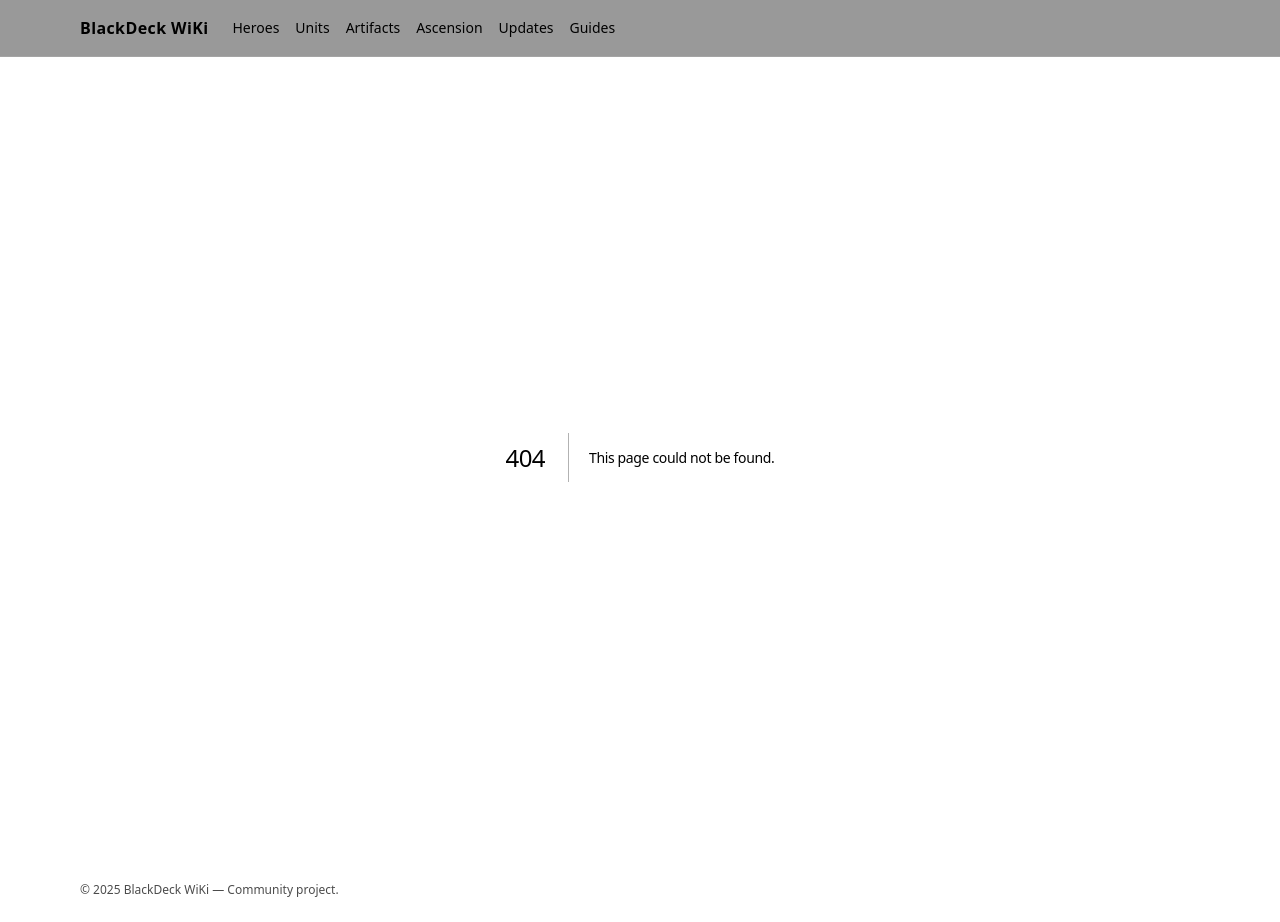
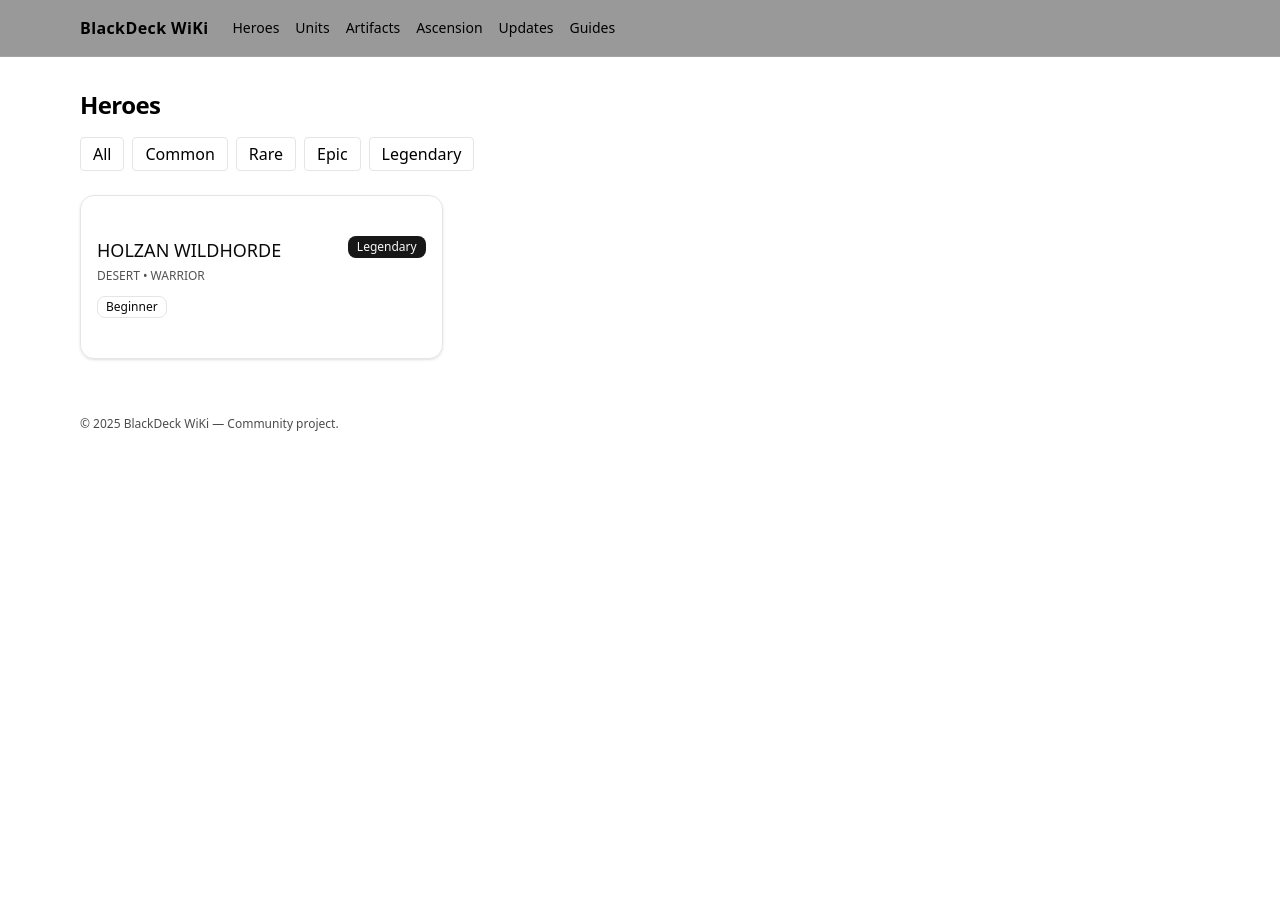
Before and after one commit to shahenwaz/blackdeck_wiki, a Next.js app: page /heroes in a window 1280 px wide. Before the commit this address had no page. After the commit the page ends 800 px from the top, so only its background shows below. Built offline with nearby package versions, Linux system fonts and the light colour scheme.

Commit message:
feat(heroes): Tailark-style grid + rarity filter (seed data)

```diff
--- /dev/null
+++ b/app/heroes/page.tsx
@@ -0,0 +1,69 @@
+"use client";
+import { HEROES } from "@/src/types/heroes";
+import { useMemo, useState } from "react";
+import { Card, CardContent } from "@/components/ui/card";
+import { Badge } from "@/components/ui/badge";
+
+const rarities = ["Common", "Rare", "Epic", "Legendary"] as const;
+
+export default function HeroesPage() {
+  const [rarity, setRarity] = useState<string>("All");
+  const list = useMemo(() => {
+    return HEROES.filter((h) =>
+      rarity === "All" ? true : h.rarity === rarity
+    );
+  }, [rarity]);
+
+  return (
+    <div className="mx-auto max-w-6xl px-4 py-8">
+      <h1 className="text-2xl font-semibold mb-4">Heroes</h1>
+
+      {/* Tailark-like filter pill row */}
+      <div className="mb-6 flex flex-wrap gap-2">
+        <button
+          onClick={() => setRarity("All")}
+          className="px-3 py-1 rounded border"
+        >
+          All
+        </button>
+        {rarities.map((r) => (
+          <button
+            key={r}
+            onClick={() => setRarity(r)}
+            className="px-3 py-1 rounded border"
+          >
+            {r}
+          </button>
+        ))}
+      </div>
+
+      {/* Tailark-like card grid */}
+      <div className="grid sm:grid-cols-2 lg:grid-cols-3 gap-4">
+        {list.map((h) => (
+          <Card key={h.id} className="bg-white/5 hover:bg-white/10 transition">
+            <CardContent className="p-4">
+              <div className="flex items-start justify-between">
+                <div>
+                  <div className="text-lg font-medium">{h.name}</div>
+                  <div className="mt-1 text-xs opacity-70">
+                    {h.faction} • {h.class}
+                  </div>
+                </div>
+                <Badge>{h.rarity}</Badge>
+              </div>
+              {h.tags?.length ? (
+                <div className="mt-3 flex gap-2 flex-wrap">
+                  {h.tags.map((t) => (
+                    <Badge key={t} variant="outline">
+                      {t}
+                    </Badge>
+                  ))}
+                </div>
+              ) : null}
+            </CardContent>
+          </Card>
+        ))}
+      </div>
+    </div>
+  );
+}
--- a/app/layout.tsx
+++ b/app/layout.tsx
@@ -1,6 +1,8 @@
 import type { Metadata } from "next";
 import "./globals.css";
 import Link from "next/link";
+// (optional) We'll use this below if you want a client-safe year
+import Year from "@/components/others/year";
 
 export const metadata: Metadata = {
   title: "BlackDeck WiKi",
@@ -14,27 +16,29 @@ export default function RootLayout({
   children: React.ReactNode;
 }) {
   return (
-    <html suppressHydrationWarning lang="en">
-      <body className="min-h-dvh">
+    <html lang="en" suppressHydrationWarning>
+      <body className="min-h-dvh" suppressHydrationWarning>
         <header className="sticky top-0 z-50 border-b border-white/10 bg-black/40 backdrop-blur">
           <div className="mx-auto max-w-6xl px-4 h-14 flex items-center gap-6">
             <Link className="font-semibold tracking-wide" href="/">
               BlackDeck WiKi
             </Link>
             <nav className="text-sm flex gap-4">
-              <a href="/heroes">Heroes</a>
-              <a href="/units">Units</a>
-              <a href="/artifacts">Artifacts</a>
-              <a href="/ascension">Ascension</a>
-              <a href="/updates">Updates</a>
-              <a href="/guides">Guides</a>
+              <Link href="/heroes">Heroes</Link>
+              <Link href="/units">Units</Link>
+              <Link href="/artifacts">Artifacts</Link>
+              <Link href="/ascension">Ascension</Link>
+              <Link href="/updates">Updates</Link>
+              <Link href="/guides">Guides</Link>
             </nav>
           </div>
         </header>
+
         <main>{children}</main>
+
         <footer className="border-t border-white/10">
           <div className="mx-auto max-w-6xl px-4 py-6 text-xs opacity-70">
-            © {new Date().getFullYear()} BlackDeck WiKi — Community project.
+            © <Year /> BlackDeck WiKi — Community project.
           </div>
         </footer>
       </body>
--- /dev/null
+++ b/components/others/year.tsx
@@ -0,0 +1,9 @@
+"use client";
+import { useEffect, useState } from "react";
+
+export default function Year() {
+  const [year, setYear] = useState<number | null>(null);
+  useEffect(() => setYear(new Date().getFullYear()), []);
+  // suppressHydrationWarning here guards even if SSR gave a different value.
+  return <span suppressHydrationWarning>{year ?? ""}</span>;
+}
```
